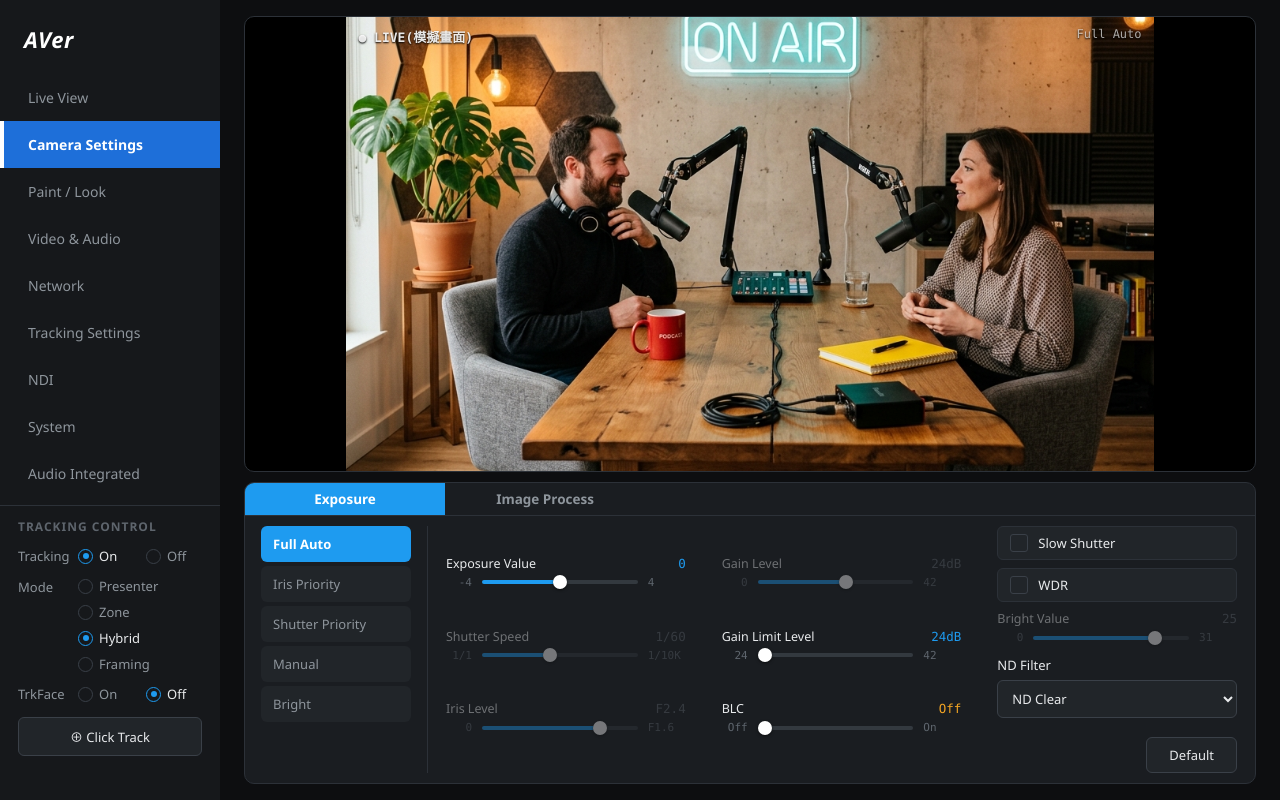
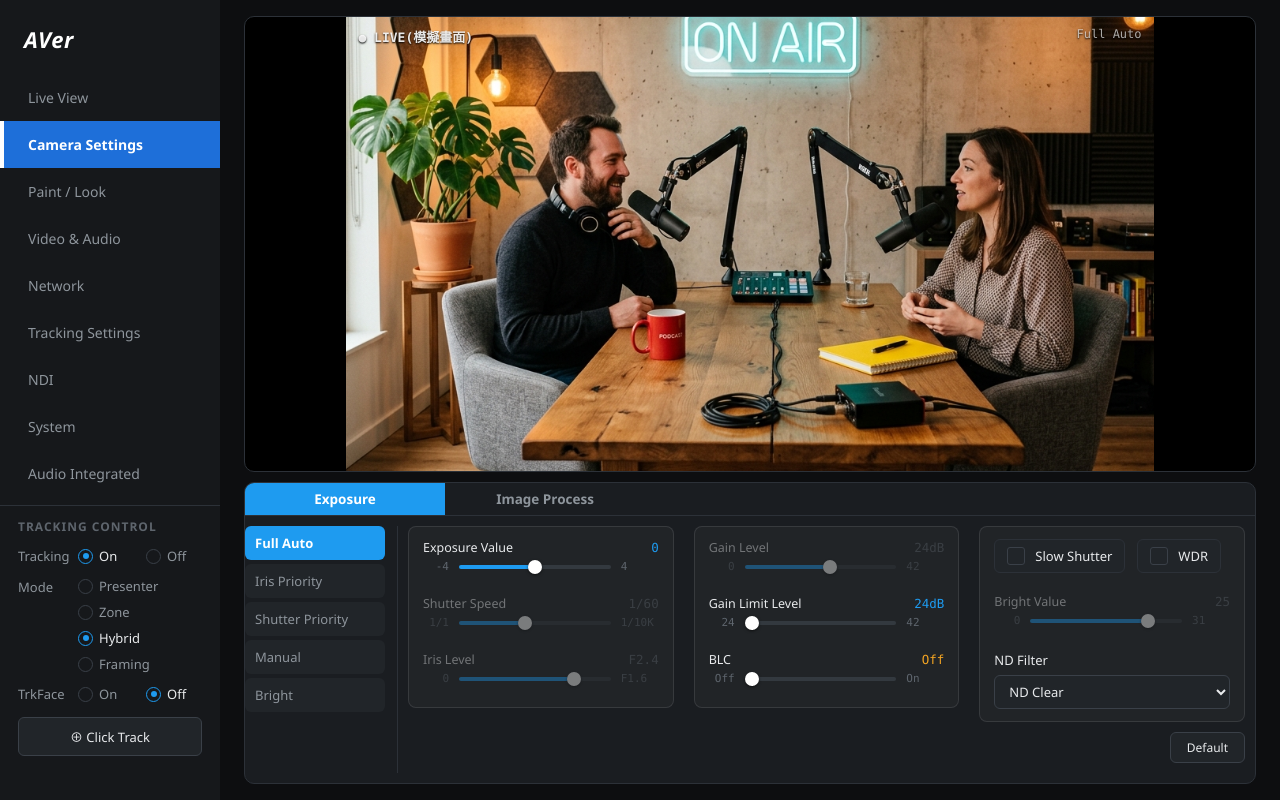
Before and after one commit to shiunhao/user-matrix, a React (Vite) app: page / in a window 1280 px wide. Both pictures are taken after a click on the element "Camera Settings". Built offline with nearby package versions, Linux system fonts and the light colour scheme.

Commit message:
feat: add beautiful translucent background boxes and hug-contents style to all Camera Settings UI columns

```diff
--- a/src/TR615PaintLookV5.jsx
+++ b/src/TR615PaintLookV5.jsx
@@ -3548,39 +3548,78 @@ export default function App() {
 
                     {cam.tab === "exp" ? (
                       /* ===== Exposure 分頁 ===== */
-                      <div style={{ display: "flex", gap: 0, padding: "10px 0", alignItems: "stretch", flex: 1, minHeight: 0, overflow: "hidden", boxSizing: "border-box" }}>
+                      <div style={{ display: "flex", gap: 0, padding: "10px 0", alignItems: "flex-start", flex: 1, minHeight: 0, overflow: "hidden", boxSizing: "border-box" }}>
                         {/* 模式清單 */}
-                        <div style={{ flex: "0 0 150px", display: "flex", flexDirection: "column", gap: 4, padding: "0 16px", borderRight: `1px solid ${T.line}` }}>
+                        <div style={{ flex: "0 0 140px", display: "flex", flexDirection: "column", gap: 4, padding: "0 12px 0 0", borderRight: `1px solid ${T.line}`, alignSelf: "stretch" }}>
                           {EXP_MODES.map(([id, lb]) => (
                             <button id={`aver-cam-btn-expmode-${id}`} key={id} onClick={() => updCam("expMode", id)}
-                              style={{ padding: "9px 12px", fontSize: 13, textAlign: "left", cursor: "pointer", borderRadius: 6, border: "none", background: cam.expMode === id ? T.blue : T.panel2, color: cam.expMode === id ? "#fff" : T.dim, fontWeight: cam.expMode === id ? 600 : 400, fontFamily: fUI }}>
+                              style={{ padding: "8px 10px", fontSize: 13, textAlign: "left", cursor: "pointer", borderRadius: 6, border: "none", background: cam.expMode === id ? T.blue : T.panel2, color: cam.expMode === id ? "#fff" : T.dim, fontWeight: cam.expMode === id ? 600 : 400, fontFamily: fUI }}>
                               {lb}
                             </button>
                           ))}
                         </div>
+
                         {/* 欄 A */}
-                        <div style={{ ...colStyle, padding: "0 18px" }}>
+                        <div style={{ flex: 1, minWidth: 0, padding: "0 10px", display: "flex", flexDirection: "column", gap: 10 }}>
+                          <div style={{
+                            width: "100%",
+                            background: "rgba(255, 255, 255, 0.03)",
+                            border: "1px solid rgba(255, 255, 255, 0.10)",
+                            borderRadius: 8,
+                            padding: "12px 14px",
+                            boxSizing: "border-box",
+                            display: "flex",
+                            flexDirection: "column",
+                            gap: 12
+                          }}>
                             <ExpSlider id="aver-cam-slider-ev" label="Exposure Value" leftLabel="-4" rightLabel="4" valueText={cam.ev > 0 ? "+" + cam.ev : "" + cam.ev} min={-4} max={4} val={cam.ev} onChange={(v) => updCam("ev", v)} disabled={!en.ev} />
                             <ExpSlider id="aver-cam-slider-shutter" label="Shutter Speed" leftLabel="1/1" rightLabel="1/10K" valueText={SHUTTER_LIST[cam.shutterIdx]} min={0} max={SHUTTER_LIST.length - 1} val={cam.shutterIdx} onChange={(v) => updCam("shutterIdx", v)} disabled={!en.shutter} />
                             <ExpSlider id="aver-cam-slider-iris" label="Iris Level" leftLabel="0" rightLabel="F1.6" valueText={IRIS_LIST[cam.irisIdx]} min={0} max={IRIS_LIST.length - 1} val={cam.irisIdx} onChange={(v) => updCam("irisIdx", v)} disabled={!en.iris} />
                           </div>
+                        </div>
+
                         {/* 欄 B */}
-                        <div style={{ ...colStyle, padding: "0 18px" }}>
+                        <div style={{ flex: 1, minWidth: 0, padding: "0 10px", display: "flex", flexDirection: "column", gap: 10 }}>
+                          <div style={{
+                            width: "100%",
+                            background: "rgba(255, 255, 255, 0.03)",
+                            border: "1px solid rgba(255, 255, 255, 0.10)",
+                            borderRadius: 8,
+                            padding: "12px 14px",
+                            boxSizing: "border-box",
+                            display: "flex",
+                            flexDirection: "column",
+                            gap: 12
+                          }}>
                             <ExpSlider id="aver-cam-slider-gain" label="Gain Level" leftLabel="0" rightLabel="42" valueText={cam.gain + "dB"} min={0} max={42} val={cam.gain} onChange={(v) => updCam("gain", v)} disabled={!en.gain} />
                             <ExpSlider id="aver-cam-slider-gain-limit" label="Gain Limit Level" leftLabel="24" rightLabel="42" valueText={cam.gainLimit + "dB"} min={24} max={42} val={cam.gainLimit} onChange={(v) => updCam("gainLimit", v)} disabled={!en.gainLimit} />
                             <ExpSlider id="aver-cam-slider-blc" label="BLC" leftLabel="Off" rightLabel="On" valueText={cam.blc ? "On" : "Off"} min={0} max={1} val={cam.blc} onChange={(v) => updCam("blc", v)} disabled={!en.blc} accent={T.amber} />
                           </div>
+                        </div>
+
                         {/* 欄 C */}
-                        <div style={{ ...colStyle, padding: "0 18px", justifyContent: "space-between" }}>
-                          <div>
+                        <div style={{ flex: 1, minWidth: 0, padding: "0 10px", display: "flex", flexDirection: "column", gap: 10 }}>
+                          <div style={{
+                            width: "100%",
+                            background: "rgba(255, 255, 255, 0.03)",
+                            border: "1px solid rgba(255, 255, 255, 0.10)",
+                            borderRadius: 8,
+                            padding: "12px 14px",
+                            boxSizing: "border-box",
+                            display: "flex",
+                            flexDirection: "column",
+                            gap: 12
+                          }}>
+                            <div style={{ display: "flex", gap: 12 }}>
                               <CamCheck id="aver-cam-check-slow-shutter" label="Slow Shutter" checked={cam.slowShutter} onChange={(v) => updCam("slowShutter", v)} disabled={!en.slow} />
                               <CamCheck id="aver-cam-check-wdr" label="WDR" checked={cam.wdr} onChange={(v) => updCam("wdr", v)} disabled={!en.wdr} />
+                            </div>
                             <ExpSlider id="aver-cam-slider-bright-val" label="Bright Value" leftLabel="0" rightLabel="31" valueText={"" + cam.brightVal} min={0} max={31} val={cam.brightVal} onChange={(v) => updCam("brightVal", v)} disabled={!en.bright} />
 
-                            <div style={{ marginTop: 12 }}>
+                            <div style={{ marginTop: 2 }}>
                               <div style={{ fontSize: 13, color: T.text, marginBottom: 6 }}>ND Filter</div>
                               <select id="aver-cam-select-nd-filter" value={cam.ndFilter} onChange={(e) => updCam("ndFilter", e.target.value)}
-                                style={{ width: "100%", padding: "8px 10px", fontSize: 13, borderRadius: 6, border: `1px solid ${T.line2}`, background: T.panel2, color: T.text, fontFamily: fUI, cursor: "pointer" }}>
+                                style={{ width: "100%", padding: "6px 10px", fontSize: 13, borderRadius: 6, border: `1px solid ${T.line2}`, background: T.panel2, color: T.text, fontFamily: fUI, cursor: "pointer" }}>
                                 <option value="nd128">ND 1/128</option>
                                 <option value="nd16">ND 1/16</option>
                                 <option value="nd4">ND 1/4</option>
@@ -3590,7 +3629,7 @@ export default function App() {
                           </div>
                           <div style={{ display: "flex", justifyContent: "flex-end" }}>
                             <button id="aver-cam-btn-exp-default" onClick={() => setCam({ ...CAM_DEFAULTS, tab: "exp" })}
-                              style={{ padding: "8px 22px", fontSize: 13, cursor: "pointer", borderRadius: 6, border: `1px solid ${T.line2}`, background: T.panel2, color: T.text, fontFamily: fUI }}>
+                              style={{ padding: "6px 16px", fontSize: 12, cursor: "pointer", borderRadius: 6, border: `1px solid ${T.line2}`, background: T.panel2, color: T.text, fontFamily: fUI }}>
                               Default
                             </button>
                           </div>
@@ -3598,19 +3637,30 @@ export default function App() {
                       </div>
                     ) : (
                       /* ===== Image Process 分頁(對照實機) ===== */
-                      <div style={{ display: "flex", gap: 0, padding: "10px 0", flex: 1, minHeight: 0, overflow: "hidden", boxSizing: "border-box" }}>
+                      <div style={{ display: "flex", gap: 0, padding: "10px 0", alignItems: "flex-start", flex: 1, minHeight: 0, overflow: "hidden", boxSizing: "border-box" }}>
                         {/* 第 1 欄:White Balance + R/B Gain + One Push */}
-                        <div style={{ ...colStyle, padding: "0 18px", borderRight: `1px solid ${T.line}` }}>
-                          <div style={{ fontSize: 12, color: T.faint, fontWeight: 600, marginBottom: 8 }}>White Balance</div>
+                        <div style={{ flex: 1, minWidth: 0, padding: "0 14px 0 10px", borderRight: `1px solid ${T.line}`, display: "flex", flexDirection: "column", gap: 10 }}>
+                          <div style={{
+                            width: "100%",
+                            background: "rgba(255, 255, 255, 0.03)",
+                            border: "1px solid rgba(255, 255, 255, 0.10)",
+                            borderRadius: 8,
+                            padding: "12px 14px",
+                            boxSizing: "border-box",
+                            display: "flex",
+                            flexDirection: "column",
+                            gap: 10
+                          }}>
+                            <div style={{ fontSize: 12, color: T.faint, fontWeight: 600 }}>White Balance</div>
                             <select id="aver-cam-select-wb-mode" value={cam.wbMode} onChange={(e) => updCam("wbMode", e.target.value)}
-                            style={{ width: "100%", padding: "8px 10px", fontSize: 13, borderRadius: 6, border: `1px solid ${T.line2}`, background: T.panel2, color: T.text, fontFamily: fUI, marginBottom: 14, cursor: "pointer" }}>
+                              style={{ width: "100%", padding: "7px 10px", fontSize: 13, borderRadius: 6, border: `1px solid ${T.line2}`, background: T.panel2, color: T.text, fontFamily: fUI, cursor: "pointer" }}>
                               <option value="auto">AWB</option>
                               <option value="indoor">Indoor</option>
                               <option value="outdoor">Outdoor</option>
                               <option value="onepush">One Push</option>
                               <option value="manual">Manual</option>
                             </select>
-                          <div style={{ display: "flex", gap: 16 }}>
+                            <div style={{ display: "flex", gap: 12 }}>
                               <div style={{ flex: 1 }}>
                                 <ExpSlider id="aver-cam-slider-r-gain" label="R Gain" leftLabel="0" rightLabel="255" valueText={"" + cam.rGain} min={0} max={255} val={cam.rGain} onChange={(v) => updCam("rGain", v)} disabled={cam.wbMode === "auto"} accent={"#ff6b6b"} />
                               </div>
@@ -3618,46 +3668,69 @@ export default function App() {
                                 <ExpSlider id="aver-cam-slider-b-gain" label="B Gain" leftLabel="0" rightLabel="255" valueText={"" + cam.bGain} min={0} max={255} val={cam.bGain} onChange={(v) => updCam("bGain", v)} disabled={cam.wbMode === "auto"} />
                               </div>
                             </div>
-                          <div style={{ fontSize: 12, color: T.faint, fontWeight: 600, marginTop: 4, marginBottom: 8 }}>One Push</div>
-                          <div style={{ display: "flex", gap: 12, alignItems: "center" }}>
+                            <div style={{ fontSize: 12, color: T.faint, fontWeight: 600, marginTop: 2 }}>One Push</div>
+                            <div style={{ display: "flex", gap: 10, alignItems: "center" }}>
                               <button id="aver-cam-btn-onepush-set" disabled={cam.wbMode !== "onepush"}
-                              style={{ padding: "9px 22px", fontSize: 13, cursor: cam.wbMode === "onepush" ? "pointer" : "not-allowed", borderRadius: 6, border: `1px solid ${T.line2}`, background: T.panel2, color: cam.wbMode === "onepush" ? T.text : T.faint, fontFamily: fUI, flexShrink: 0 }}>
+                                style={{ padding: "7px 14px", fontSize: 12.5, cursor: cam.wbMode === "onepush" ? "pointer" : "not-allowed", borderRadius: 6, border: `1px solid ${T.line2}`, background: T.panel2, color: cam.wbMode === "onepush" ? T.text : T.faint, fontFamily: fUI, flexShrink: 0 }}>
                                 Set
                               </button>
-                            <span style={{ fontSize: 11.5, color: T.faint, lineHeight: 1.5 }}>If you select 'One push', please press SET when placing a sheet of white paper to the camera</span>
+                              <span style={{ fontSize: 11, color: T.faint, lineHeight: 1.35 }}>If AWB is 'One push', press SET while framing a white paper</span>
+                            </div>
                           </div>
                         </div>
 
                         {/* 第 2 欄:Saturation / Contrast / Sharpness(實機範圍) */}
-                        <div style={{ ...colStyle, padding: "0 18px", borderRight: `1px solid ${T.line}` }}>
+                        <div style={{ flex: 1, minWidth: 0, padding: "0 14px", borderRight: `1px solid ${T.line}`, display: "flex", flexDirection: "column", gap: 10 }}>
+                          <div style={{
+                            width: "100%",
+                            background: "rgba(255, 255, 255, 0.03)",
+                            border: "1px solid rgba(255, 255, 255, 0.10)",
+                            borderRadius: 8,
+                            padding: "12px 14px",
+                            boxSizing: "border-box",
+                            display: "flex",
+                            flexDirection: "column",
+                            gap: 12
+                          }}>
                             <ExpSlider id="aver-cam-slider-saturation" label="Saturation" leftLabel="0" rightLabel="10" valueText={"" + cam.saturation} min={0} max={10} val={cam.saturation} onChange={(v) => updCam("saturation", v)} />
                             <ExpSlider id="aver-cam-slider-contrast" label="Contrast" leftLabel="0" rightLabel="4" valueText={"" + cam.contrast} min={0} max={4} val={cam.contrast} onChange={(v) => updCam("contrast", v)} />
                             <ExpSlider id="aver-cam-slider-sharpness" label="Sharpness" leftLabel="0" rightLabel="3" valueText={"" + cam.sharpness} min={0} max={3} val={cam.sharpness} onChange={(v) => updCam("sharpness", v)} />
                           </div>
+                        </div>
 
                         {/* 第 3 欄:Noise Filter + Mirror/Flip/LDC + Default */}
-                        <div style={{ ...colStyle, padding: "0 18px", justifyContent: "space-between" }}>
-                          <div>
-                            <div style={{ fontSize: 12, color: T.faint, fontWeight: 600, marginBottom: 10 }}>Noise Filter</div>
-                            <div style={{ display: "flex", justifyContent: "space-between", marginBottom: 16, gap: 4 }}>
-                              {[["off", "Off"], ["low", "Low"], ["medium", "Medium"], ["high", "High"]].map(([id, lb]) => (
+                        <div style={{ flex: 1, minWidth: 0, padding: "0 10px 0 14px", display: "flex", flexDirection: "column", gap: 10 }}>
+                          <div style={{
+                            width: "100%",
+                            background: "rgba(255, 255, 255, 0.03)",
+                            border: "1px solid rgba(255, 255, 255, 0.10)",
+                            borderRadius: 8,
+                            padding: "12px 14px",
+                            boxSizing: "border-box",
+                            display: "flex",
+                            flexDirection: "column",
+                            gap: 10
+                          }}>
+                            <div style={{ fontSize: 12, color: T.faint, fontWeight: 600 }}>Noise Filter</div>
+                            <div style={{ display: "flex", justifyContent: "space-between", marginBottom: 4, gap: 4 }}>
+                              {[["off", "Off"], ["low", "Low"], ["medium", "Med"], ["high", "High"]].map(([id, lb]) => (
                                 <div id={`aver-cam-radio-noise-${id}`} key={id} onClick={() => updCam("noiseFilter", id)} style={{ display: "flex", flexDirection: "column", alignItems: "center", gap: 5, cursor: "pointer", flex: 1 }}>
-                                  <span style={{ width: 15, height: 15, borderRadius: "50%", border: `1.5px solid ${cam.noiseFilter === id ? T.blue : T.line2}`, display: "flex", alignItems: "center", justifyContent: "center" }}>
-                                    {cam.noiseFilter === id && <span style={{ width: 7, height: 7, borderRadius: "50%", background: T.blue }} />}
+                                  <span style={{ width: 14, height: 14, borderRadius: "50%", border: `1.5px solid ${cam.noiseFilter === id ? T.blue : T.line2}`, display: "flex", alignItems: "center", justifyContent: "center" }}>
+                                    {cam.noiseFilter === id && <span style={{ width: 6, height: 6, borderRadius: "50%", background: T.blue }} />}
                                   </span>
-                                  <span style={{ fontSize: 12, color: cam.noiseFilter === id ? T.text : T.dim }}>{lb}</span>
+                                  <span style={{ fontSize: 11, color: cam.noiseFilter === id ? T.text : T.dim }}>{lb}</span>
                                 </div>
                               ))}
                             </div>
-                            <div style={{ display: "flex", gap: 12 }}>
-                              <div style={{ flex: 1 }}><CamCheck id="aver-cam-check-mirror" label="Mirror" checked={cam.mirror} onChange={(v) => updCam("mirror", v)} /></div>
-                              <div style={{ flex: 1 }}><CamCheck id="aver-cam-check-flip" label="Flip" checked={cam.flip} onChange={(v) => updCam("flip", v)} /></div>
-                            </div>
-                            <div style={{ width: "calc(50% - 6px)" }}><CamCheck id="aver-cam-check-ldc" label="LDC" checked={cam.ldc} onChange={(v) => updCam("ldc", v)} /></div>
+                            <div style={{ display: "flex", gap: 10 }}>
+                              <CamCheck id="aver-cam-check-mirror" label="Mirror" checked={cam.mirror} onChange={(v) => updCam("mirror", v)} />
+                              <CamCheck id="aver-cam-check-flip" label="Flip" checked={cam.flip} onChange={(v) => updCam("flip", v)} />
+                              <CamCheck id="aver-cam-check-ldc" label="LDC" checked={cam.ldc} onChange={(v) => updCam("ldc", v)} />
+                            </div>
                           </div>
                           <div style={{ display: "flex", justifyContent: "flex-end" }}>
                             <button id="aver-cam-btn-img-default" onClick={() => setCam({ ...CAM_DEFAULTS, tab: "img" })}
-                              style={{ padding: "8px 22px", fontSize: 13, cursor: "pointer", borderRadius: 6, border: `1px solid ${T.line2}`, background: T.panel2, color: T.text, fontFamily: fUI }}>
+                              style={{ padding: "6px 16px", fontSize: 12, cursor: "pointer", borderRadius: 6, border: `1px solid ${T.line2}`, background: T.panel2, color: T.text, fontFamily: fUI }}>
                               Default
                             </button>
                           </div>
```
Lines whose indentation alone changed are shown as unchanged.
